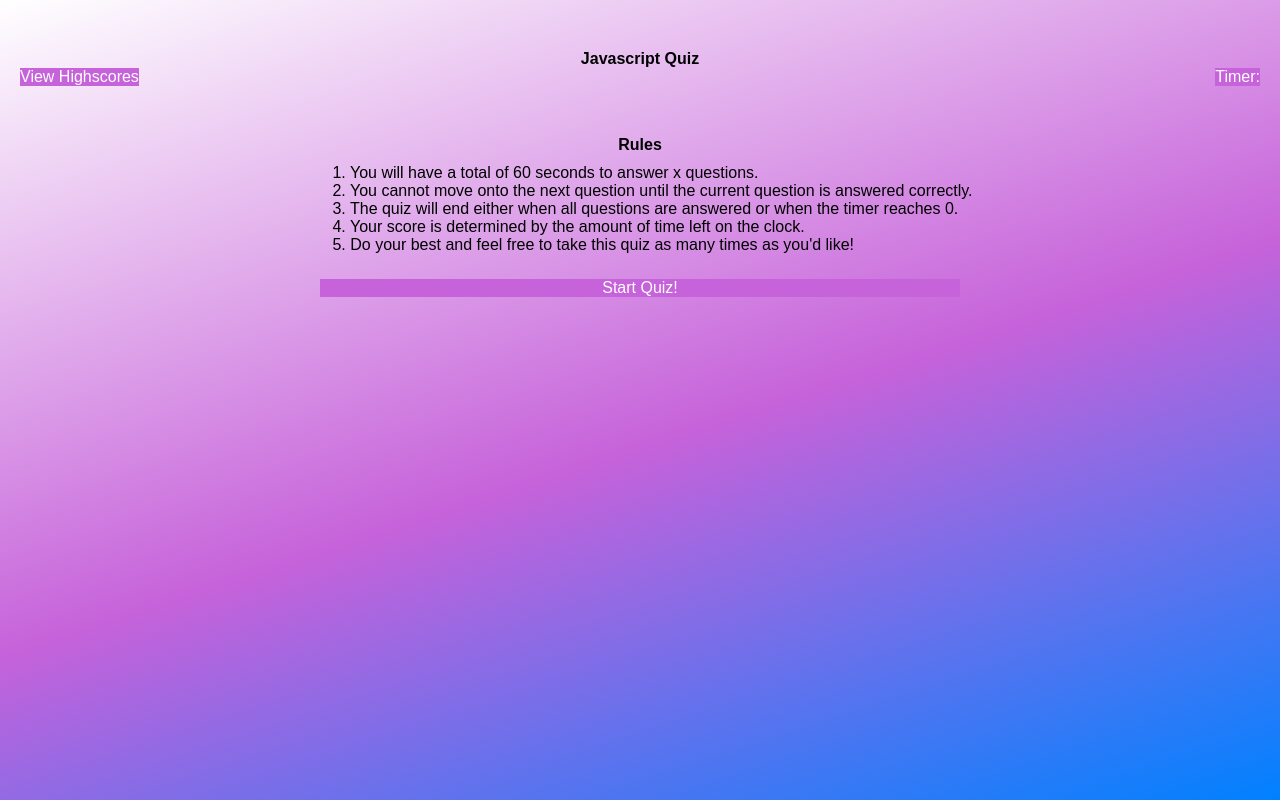
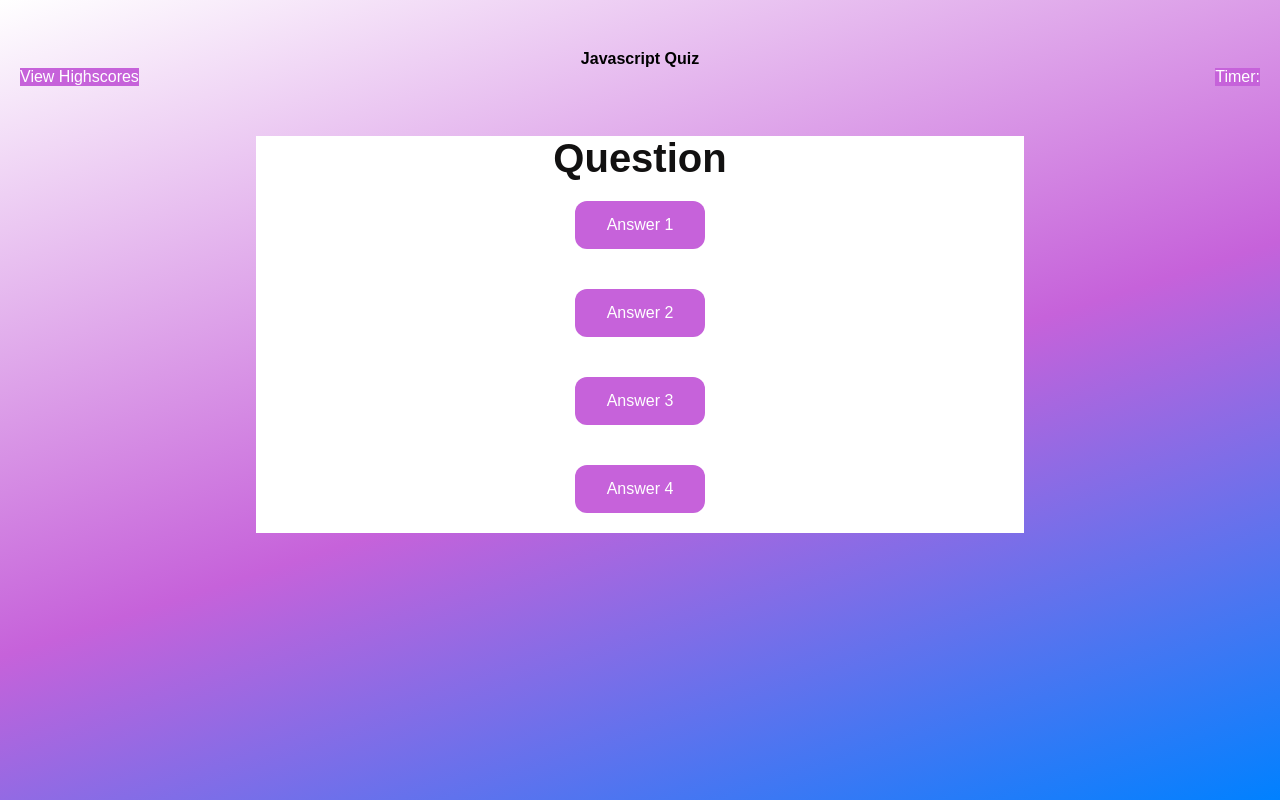
Before and after one commit to E-Lexis/Javascript-Quiz, a plain HTML site: page index.html in a window 1280 px wide. Both pictures are taken after a click on the button "Start Quiz!". Drawn offline with Linux system fonts and the light colour scheme.

Commit message:
Added styling to questions+answers

```diff
--- a/assets/css/style.css
+++ b/assets/css/style.css
@@ -92,7 +92,45 @@ header h1 {
     opacity: 0;
 }
 
+.question {
+    margin: auto;
+    display: flex;
+    flex: 1;
+    justify-content: flex-start
+}
+
+.question h3 {
+    font-weight: bold;
+    font-size: 40px;
+    text-align: left;
+    color: #121111;
+    flex: 1;
+}
+
 .quiz-box.activeQuiz {
     opacity: 1;
     z-index: 10;
 }
+
+.option-list {
+    margin: auto;
+    display: flex;
+    justify-content: space-between;
+    flex-direction: column;
+}
+
+.option {
+    margin: 20px;
+}
+
+.option-btn {
+    background-color: rgba(198,98,218,1);
+    color: #FFFFFF;
+    border-radius: 12px;
+    padding: 15px 32px;
+    border: none;
+}
+
+.option-btn:hover {
+    background-color: rgb(212 169 221);
+}
--- a/assets/js/script.js
+++ b/assets/js/script.js
@@ -1,3 +1,10 @@
+//Linking buttons and content
+
+var startButton = document.querySelector('#start');
+var infoContainer = document.querySelector('.info-box');
+var quizContainer = document.querySelector('.quiz-box');
+var resultsContainer = document.querySelector('#results')
+
 //Quiz
 function startQuiz() {
 
@@ -25,12 +32,7 @@ function startQuiz() {
 
 }
 
-//Linking buttons and content
 
-var startButton = document.getElementById('start');
-var infoContainer = document.querySelector(".info-box");
-var quizContainer = document.querySelector(".quiz-box");
-var resultsContainer = document.getElementById('results')
 
 var questions = [
     {
@@ -87,6 +89,6 @@ var questions = [
 
 //Start Quiz clicked
 startButton.onclick = () => {
-    infoContainer.classList.remove("info-box");
-    quizContainer.classList.add(".activeQuiz");
+    infoContainer.remove('info-box');
+    quizContainer.classList.add('activeQuiz');
 }
--- a/index.html
+++ b/index.html
@@ -17,8 +17,9 @@
         </div>
     </header>
 
+    <main>
         <!--Introduction-->
-    <section id ="info" class="info-box">
+        <section id="info" class="info-box">
             <div class="intro-title">
                 <h2>Rules</h2>
             </div>
@@ -37,25 +38,32 @@
         </section>
 
         <!--Quiz-->
+
+        <!--Question head-->
         <section id="quiz" class="quiz-box">
             <div class="question">
-            <p>Question</p>
+                <h3>Question</h3>
             </div>
-        <div class="choice-list">
-            <p class="choice">
-                Answer
-            </p>
-            <p class="choice">
-                Answer
-            </p>
-            <p class="choice">
-                Answer
-            </p>
-            <p class="choice">
-                Answer
-            </p>
+
+            <!--Answer list-->
+            <div class="option-list">
+                <div class="option">
+                    <button id="option1" class="option-btn">Answer 1</button>
                 </div>
+                <div class="option">
+                    <button id="option2" class="option-btn">Answer 2</button>
+                </div>
+                <div class="option">
+                    <button id="option3" class="option-btn">Answer 3</button>
+                </div>
+                <div class="option">
+                    <button id="option4" class="option-btn">Answer 4</button>
+                </div>
+            </div>
+
         </section>
+
+    </main>
 
 
     <footer></footer>
```
Lines whose indentation alone changed are shown as unchanged.
